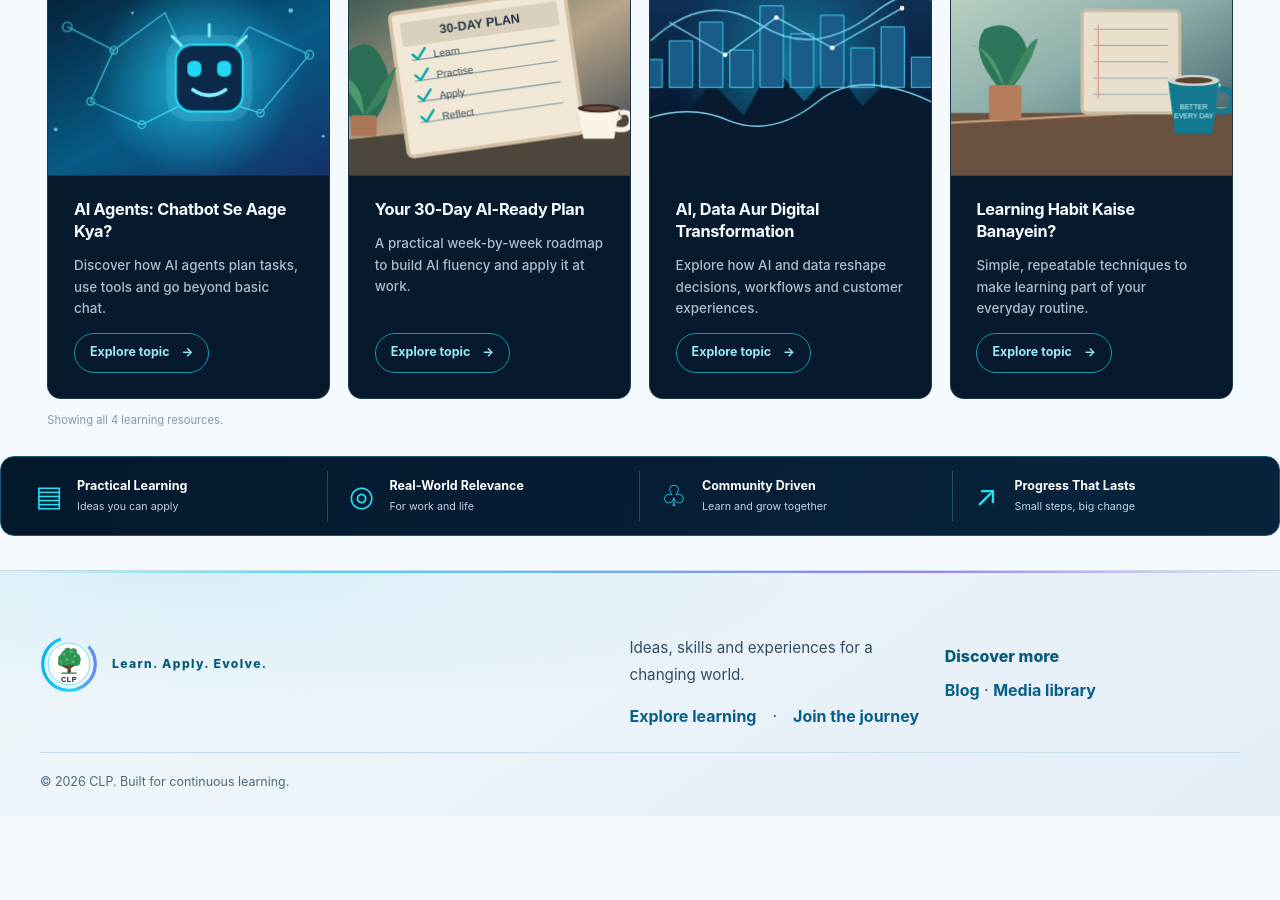
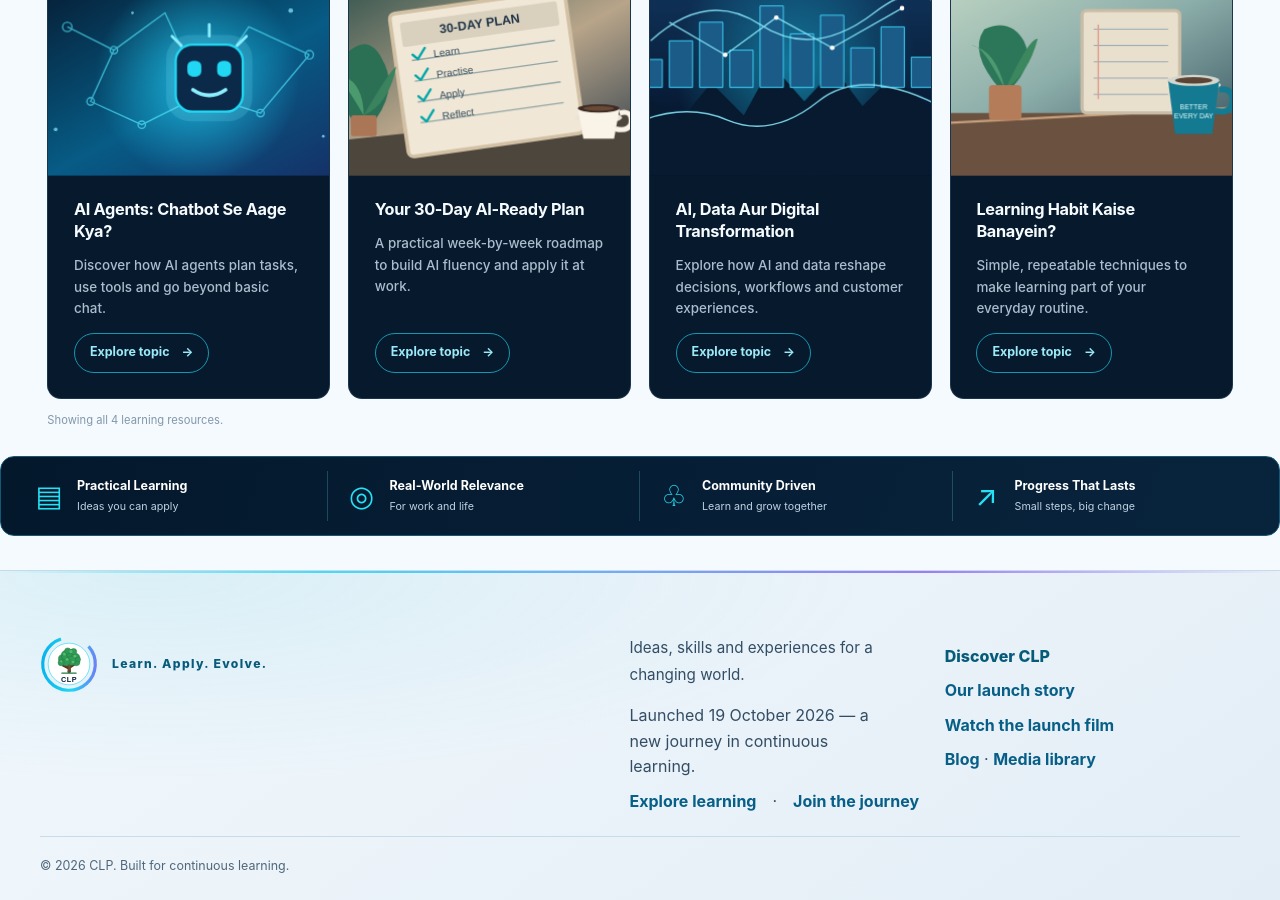
Before and after one commit to sanjeevkshu/clp, a Jekyll site: the page built from index.md, in a window 1280 px wide and 900 px high, scrolled down 1659 px. Built offline with Jekyll 4.4.1, drawn with Linux system fonts in a browser that asks for light colours; before the commit the page ends 2475 px from its top, so only the background shows below that.

Commit message:
Enhance footer discovery around CLP launch milestone

```diff
--- a/_includes/footer.html
+++ b/_includes/footer.html
@@ -1 +1,18 @@
-<footer class="site-footer"><div class="footer-brand"><img src="{{ '/assets/images/clp-mark.svg' | relative_url }}" alt="CLP Kalpavriksha emblem" width="58" height="58"><p>Learn. Apply. Evolve.</p></div><div><p>Ideas, skills and experiences for a changing world.</p><p><a href="{{ '/learn/' | relative_url }}">Explore learning</a> · <a href="{{ '/community/' | relative_url }}">Join the journey</a></p></div><div class="footer-discovery"><p class="footer-discovery-title">Discover more</p><p><a href="{{ '/blog/' | relative_url }}">Blog</a> · <a href="{{ '/media/' | relative_url }}">Media library</a></p></div><small>© {{ 'now' | date: '%Y' }} CLP. Built for continuous learning.</small></footer>
+<footer class="site-footer">
+  <div class="footer-brand">
+    <img src="{{ '/assets/images/clp-mark.svg' | relative_url }}" alt="CLP Kalpavriksha emblem" width="58" height="58">
+    <p>Learn. Apply. Evolve.</p>
+  </div>
+  <div class="footer-purpose">
+    <p>Ideas, skills and experiences for a changing world.</p>
+    <p class="footer-launch-note">Launched 19 October 2026 — a new journey in continuous learning.</p>
+    <p><a href="{{ '/learn/' | relative_url }}">Explore learning</a> · <a href="{{ '/community/' | relative_url }}">Join the journey</a></p>
+  </div>
+  <div class="footer-discovery">
+    <p class="footer-discovery-title">Discover CLP</p>
+    <p><a href="{{ '/launch/' | relative_url }}">Our launch story</a></p>
+    <p><a href="{{ '/media/featured-video/' | relative_url }}">Watch the launch film</a></p>
+    <p><a href="{{ '/blog/' | relative_url }}">Blog</a> · <a href="{{ '/media/' | relative_url }}">Media library</a></p>
+  </div>
+  <small>© {{ 'now' | date: '%Y' }} CLP. Built for continuous learning.</small>
+</footer>
```
